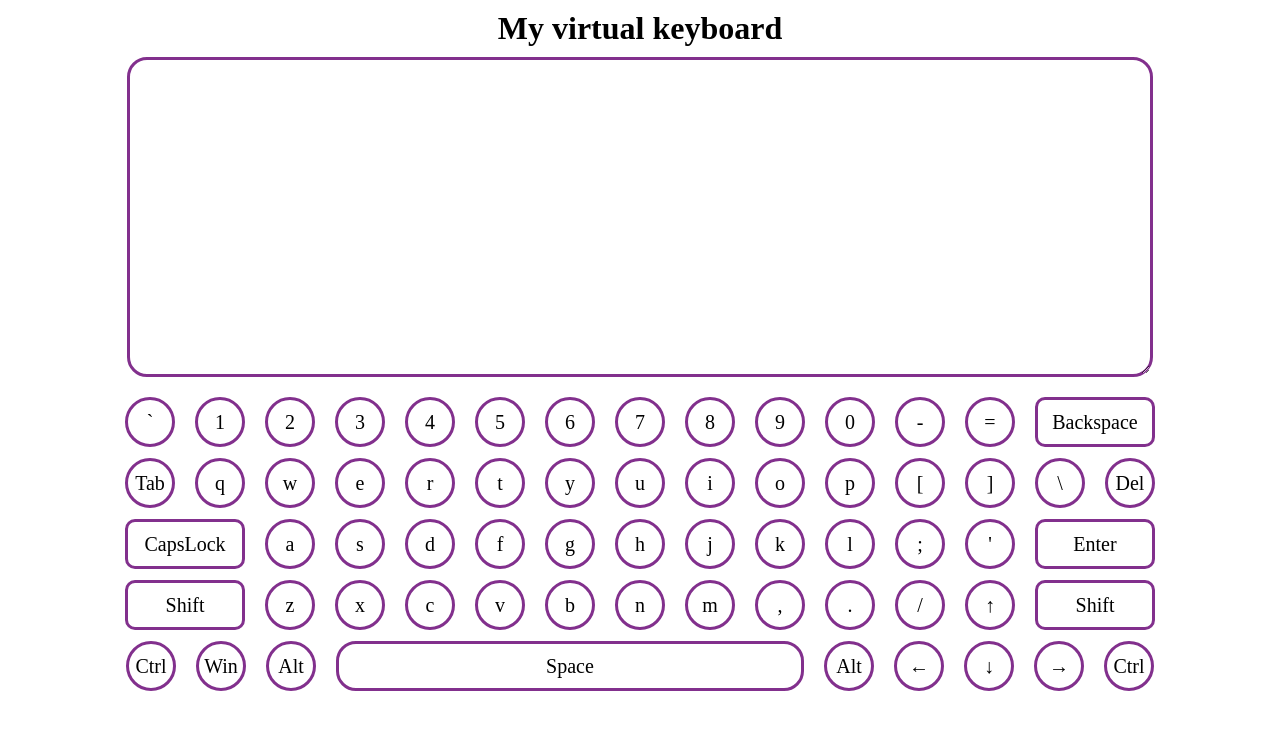
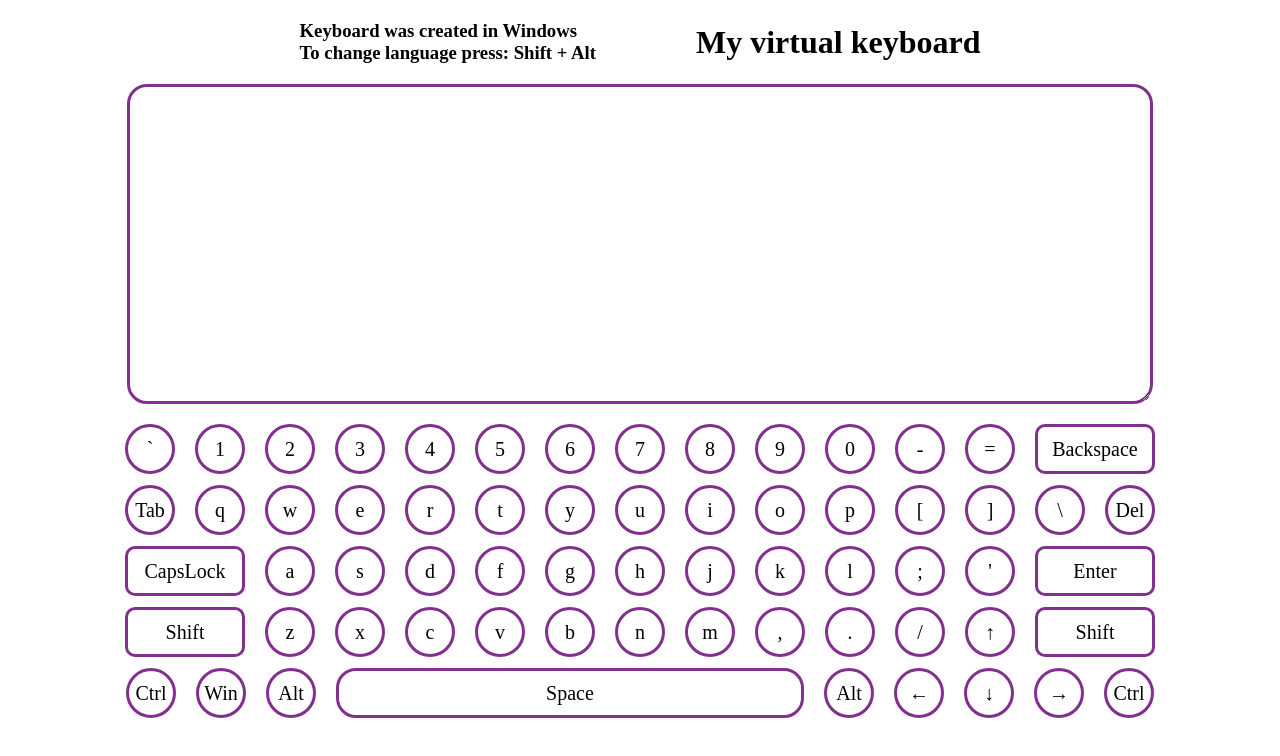
Before and after one commit to Oleegg/virtual-keyboard, a plain HTML site: page src/index.html in a window 1280 px wide. Drawn offline with Linux system fonts and the light colour scheme.

Commit message:
feat: add mini titles

```diff
--- a/src/index.js
+++ b/src/index.js
@@ -5,9 +5,21 @@ const wrapper = document.createElement('div')
 console.log(body);
 wrapper.classList.add('wrapper')
 body.append(wrapper)
+const title = document.createElement('div')
+const titleContainer = document.createElement('div')
+title.classList.add('title')
+titleContainer.classList.add('title-container')
 const heading = document.createElement('h1')
+const headingMini = document.createElement('h3')
+const headingMicro = document.createElement('h3')
+headingMini.textContent = 'Keyboard was created in Windows'
+headingMicro.textContent = 'To change language press: Shift + Alt'
 heading.textContent = 'My virtual keyboard'
-wrapper.append(heading)
+title.append(titleContainer)
+title.append(heading)
+titleContainer.append(headingMini)
+titleContainer.append(headingMicro)
+wrapper.append(title)
 const textarea = document.createElement('textarea')
 textarea.classList.add('textarea')
 wrapper.append(textarea)
--- a/src/styles/style.css
+++ b/src/styles/style.css
@@ -23,11 +23,6 @@ body {
   -webkit-box-align: center;
       -ms-flex-align: center;
           align-items: center;
-}
-
-h1 {
-  text-align: center;
-  margin: 10px;
 }
 
 .textarea {
@@ -99,3 +94,18 @@ h1 {
 .back {
   background-color: rgba(130, 48, 141, 0.421);
 }
+
+.title {
+  display: -webkit-box;
+  display: -ms-flexbox;
+  display: flex;
+  -webkit-box-align: center;
+      -ms-flex-align: center;
+          align-items: center;
+  -webkit-box-pack: center;
+      -ms-flex-pack: center;
+          justify-content: center;
+  width: 100%;
+  gap: 100px;
+  margin: 20px;
+}
```
